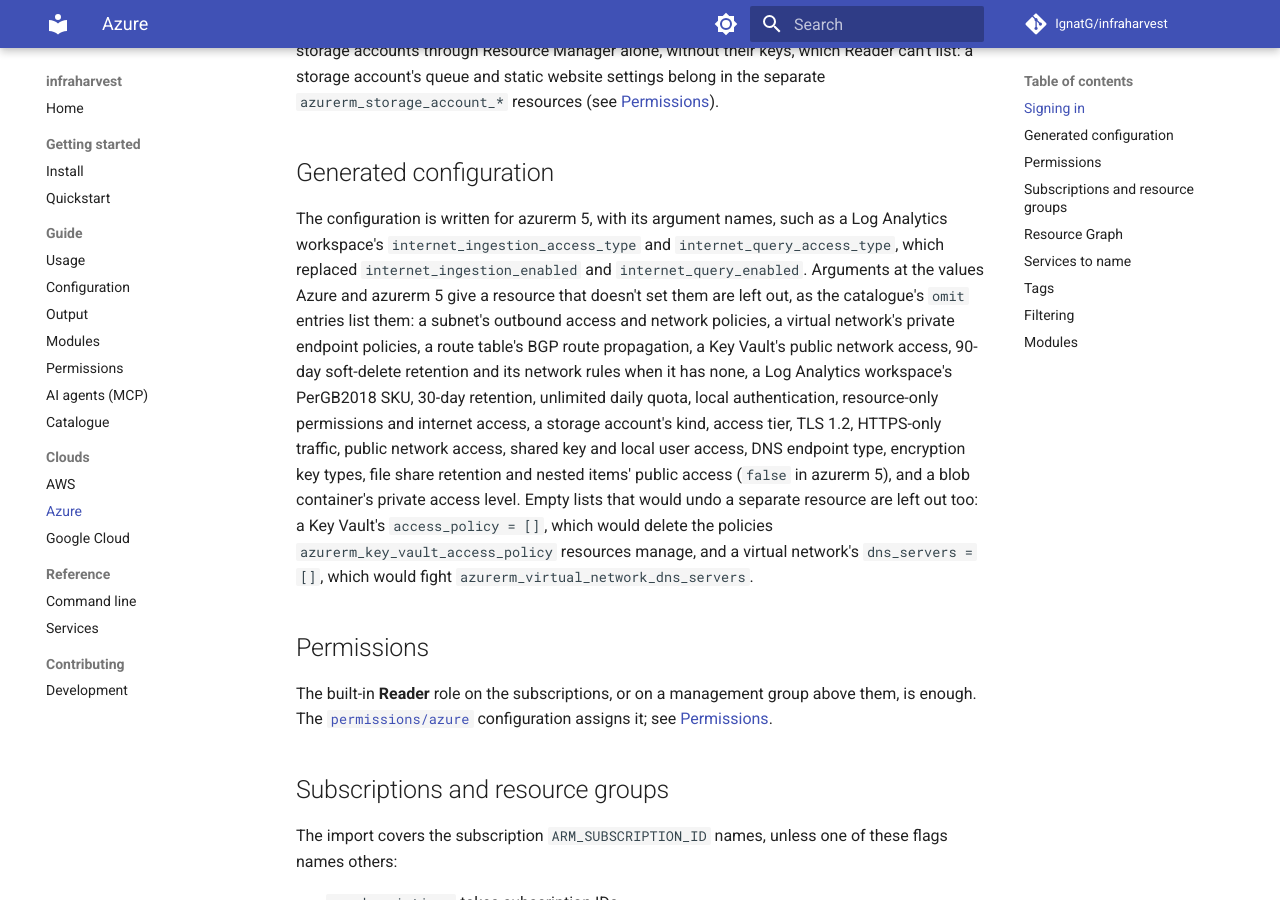
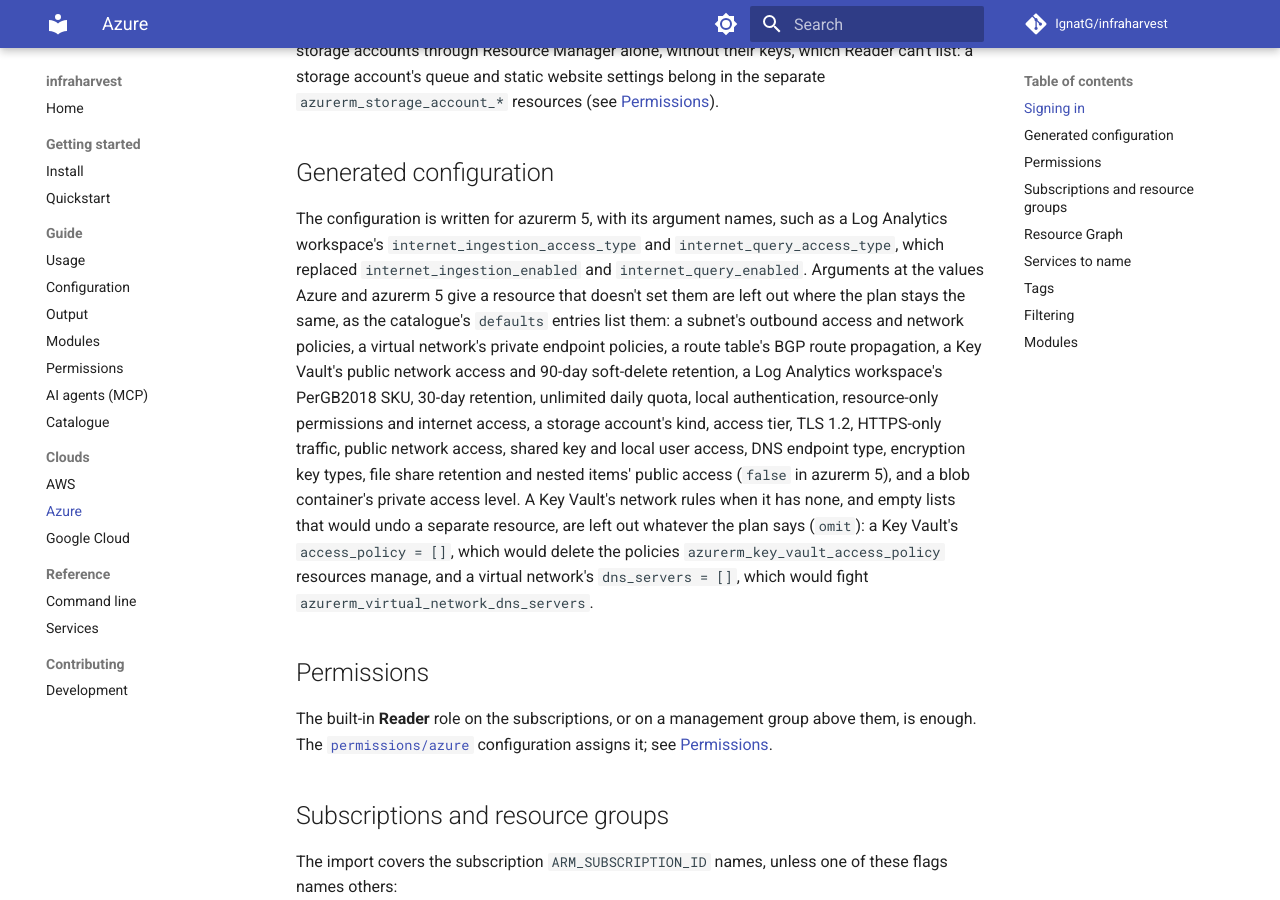
Before and after one commit to IgnatG/infraharvest, an MkDocs documentation site: the page built from docs/azure.md, in a window 1280 px wide and 900 px high, scrolled down 1243 px. Built offline with MkDocs 1.6.1 and Material for MkDocs 9.7.7, drawn with Linux system fonts in a browser that asks for light colours; comment, search, counter and statistics services are not loaded.

Commit message:
fix(azure): leave out azurerm 5's defaults through the catalogue's defaults
The defaults main gained in #14 leave an argument out only where the plan
stays the same, and empty the blocks they clear, such as a storage
account's share_properties at 7 days' retention: the API-side defaults
move there. omit keeps what must never be written: a Key Vault's
access_policy = [] and empty network_acls, whose arguments are required
in the block, a virtual network's dns_servers = [] and a container's
metadata = {}.

```diff
--- a/docs/azure.md
+++ b/docs/azure.md
@@ -28,7 +28,7 @@ Terraform's azurerm provider reads the same variables, so the generated roots pl
 
 ## Generated configuration
 
-The configuration is written for azurerm 5, with its argument names, such as a Log Analytics workspace's `internet_ingestion_access_type` and `internet_query_access_type`, which replaced `internet_ingestion_enabled` and `internet_query_enabled`. Arguments at the values Azure and azurerm 5 give a resource that doesn't set them are left out, as the catalogue's `omit` entries list them: a subnet's outbound access and network policies, a virtual network's private endpoint policies, a route table's BGP route propagation, a Key Vault's public network access, 90-day soft-delete retention and its network rules when it has none, a Log Analytics workspace's PerGB2018 SKU, 30-day retention, unlimited daily quota, local authentication, resource-only permissions and internet access, a storage account's kind, access tier, TLS 1.2, HTTPS-only traffic, public network access, shared key and local user access, DNS endpoint type, encryption key types, file share retention and nested items' public access (`false` in azurerm 5), and a blob container's private access level. Empty lists that would undo a separate resource are left out too: a Key Vault's `access_policy = []`, which would delete the policies `azurerm_key_vault_access_policy` resources manage, and a virtual network's `dns_servers = []`, which would fight `azurerm_virtual_network_dns_servers`.
+The configuration is written for azurerm 5, with its argument names, such as a Log Analytics workspace's `internet_ingestion_access_type` and `internet_query_access_type`, which replaced `internet_ingestion_enabled` and `internet_query_enabled`. Arguments at the values Azure and azurerm 5 give a resource that doesn't set them are left out where the plan stays the same, as the catalogue's `defaults` entries list them: a subnet's outbound access and network policies, a virtual network's private endpoint policies, a route table's BGP route propagation, a Key Vault's public network access and 90-day soft-delete retention, a Log Analytics workspace's PerGB2018 SKU, 30-day retention, unlimited daily quota, local authentication, resource-only permissions and internet access, a storage account's kind, access tier, TLS 1.2, HTTPS-only traffic, public network access, shared key and local user access, DNS endpoint type, encryption key types, file share retention and nested items' public access (`false` in azurerm 5), and a blob container's private access level. A Key Vault's network rules when it has none, and empty lists that would undo a separate resource, are left out whatever the plan says (`omit`): a Key Vault's `access_policy = []`, which would delete the policies `azurerm_key_vault_access_policy` resources manage, and a virtual network's `dns_servers = []`, which would fight `azurerm_virtual_network_dns_servers`.
 
 ## Permissions
 
```
Also changed, not shown: 4 other files.
